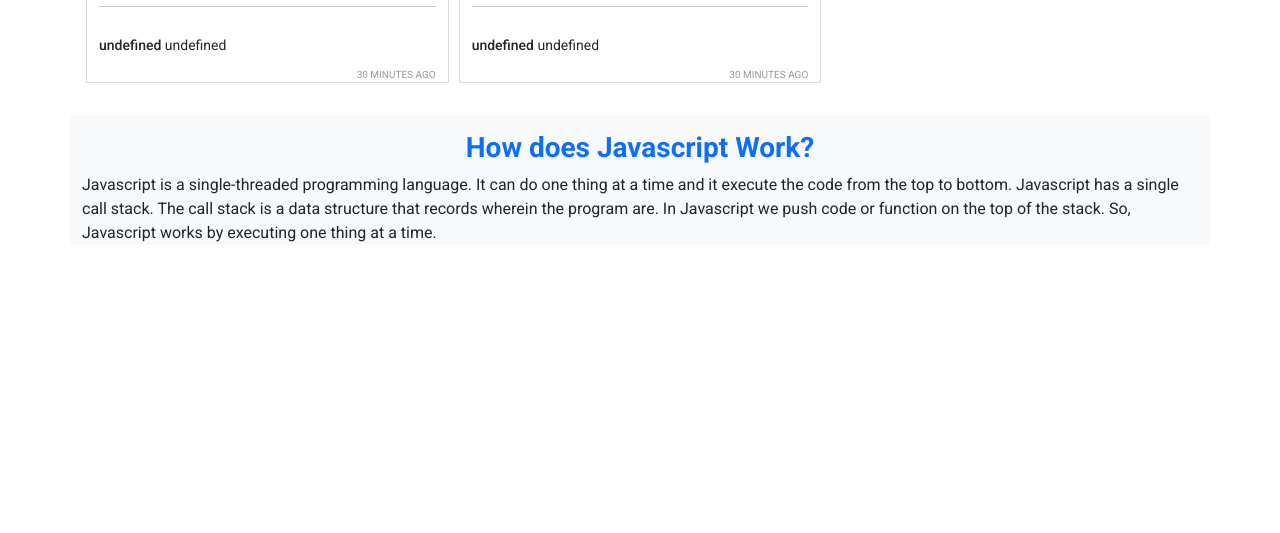
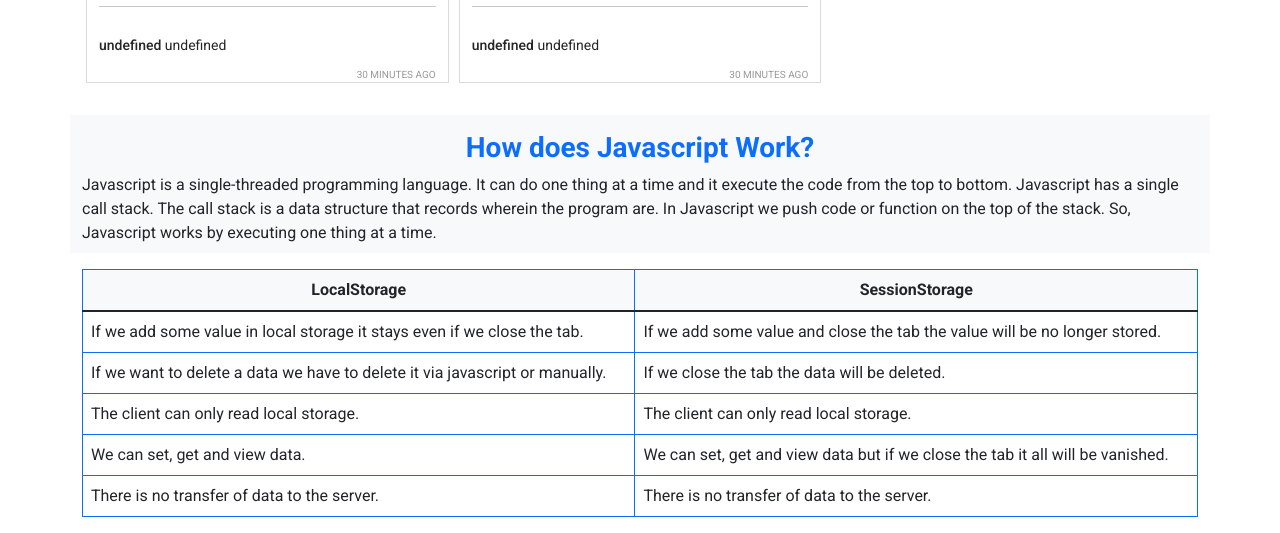
Before and after one commit to anikjoyy/insta-shohor, a plain HTML site: page index.html in a window 1280 px wide. Shown: the part 1401-1934 px from the top of the page. Before the commit the page ends 1662 px from the top, so only its background shows below. Drawn offline with nearby package versions, Linux system fonts and the light colour scheme.

Commit message:
given answer of another question

```diff
--- a/index.html
+++ b/index.html
@@ -60,11 +60,47 @@
     <!-- how does javascript work -->
     <section class="container mt-3 bg-light">
         <h3 class="text-center text-primary fw-bold pt-3">How does Javascript Work?</h3>
-        <p class="mb-3">Javascript is a single-threaded programming language. It can do one thing at a
+        <p class="mb-3 pb-2">Javascript is a single-threaded programming language. It can do one thing at a
             time and it execute the code from the top to bottom. Javascript has a single call stack. The call stack is a
             data structure that records wherein the program are. In Javascript we push code or function on the top of
             the stack. So, Javascript works by executing one thing at a time.</p>
     </section>
+
+    <!-- LocalStorage vs SessionStorage -->
+    <section class="container mt-3">
+        <table class="table table-bordered border-primary">
+            <thead>
+                <tr>
+                    <th class="text-center bg-light" scope="col">LocalStorage</th>
+                    <th class="text-center bg-light" scope="col">SessionStorage</th>
+                </tr>
+            </thead>
+            <tbody>
+                <tr>
+                    <td>If we add some value in local storage it stays even if we close the tab.</td>
+                    <td>If we add some value and close the tab the value will be no longer stored.</td>
+                </tr>
+                <tr>
+                    <td>If we want to delete a data we have to delete it via javascript or manually.</td>
+                    <td>If we close the tab the data will be deleted.</td>
+                </tr>
+                <tr>
+
+                    <td>The client can only read local storage.</td>
+                    <td>The client can only read local storage.</td>
+                </tr>
+                <tr>
+                    <td>We can set, get and view data.</td>
+                    <td>We can set, get and view data but if we close the tab it all will be vanished.</td>
+                </tr>
+                <tr>
+                    <td>There is no transfer of data to the server.</td>
+                    <td>There is no transfer of data to the server.</td>
+                </tr>
+            </tbody>
+        </table>
+    </section>
+
     <footer></footer>
 
     <!-- add javascript  file  -->
```
